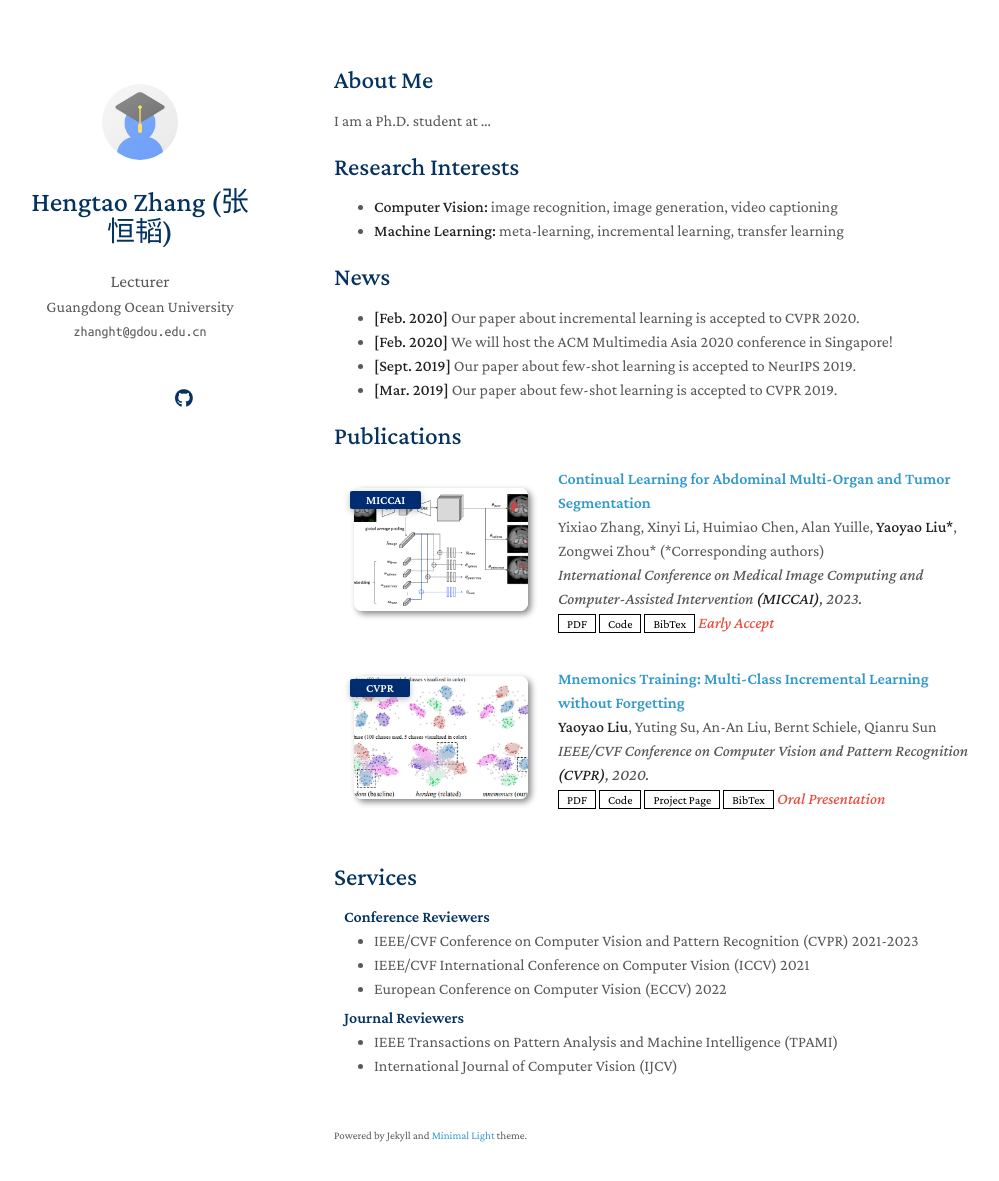
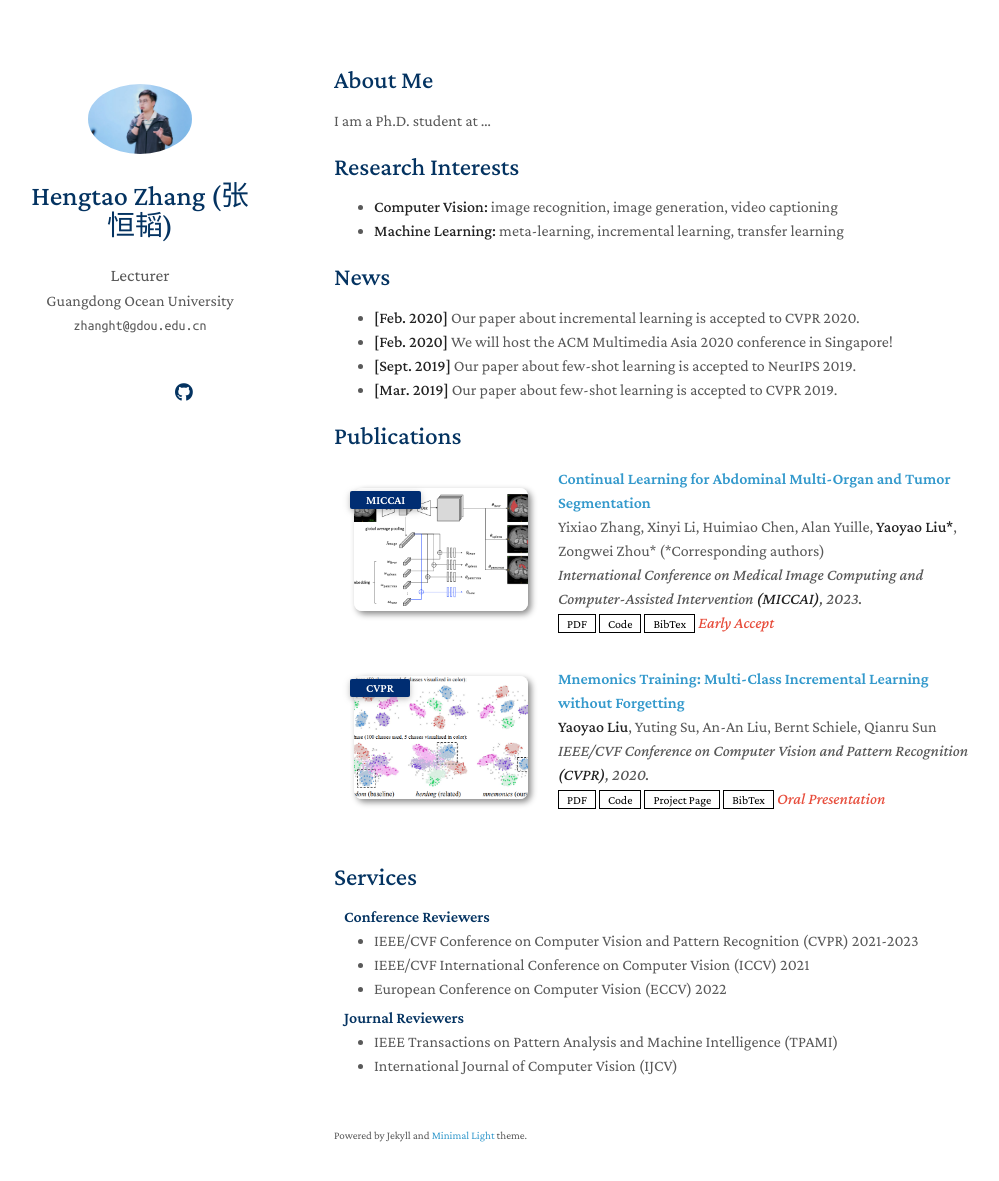
Before and after one commit to BobZhangHT/BobZhangHT.github.io, a Jekyll site: the page built from index.md, in a window 1280 px wide and 1216 px high. Shown: the top 1181 px of the window, without its empty margins (136-1135 px from the left). Built offline with Jekyll 4.4.1, drawn with Linux system fonts in a browser that asks for light colours; a style sheet for code colours, icons or effects is not loaded; our own code applies the rules of GitHub Pages for plain Markdown files.

Commit message:
Update _config.yml

```diff
--- a/_config.yml
+++ b/_config.yml
@@ -20,9 +20,9 @@ github_link: https://github.com/BobZhangHT
 
 # Images (e.g., your profile picture and your website's favicon)
 # "favicon" and "favicon_dark" are used for the light and dark modes, respectively.
-avatar: ./assets/img/avatar.png
-favicon: ./assets/img/favicon.png
-favicon_dark: ./assets/img/favicon-dark.png
+avatar: ./assets/img/张恒韬-演讲图片.jpg
+favicon: ./assets/img/张恒韬-演讲图片.jpg
+favicon_dark: ./assets/img/张恒韬-演讲图片.jpg
 
 # Footnote
 # You may use the option to disable the footnote, "Powered by Jekyll and Minimal Light theme."
```
